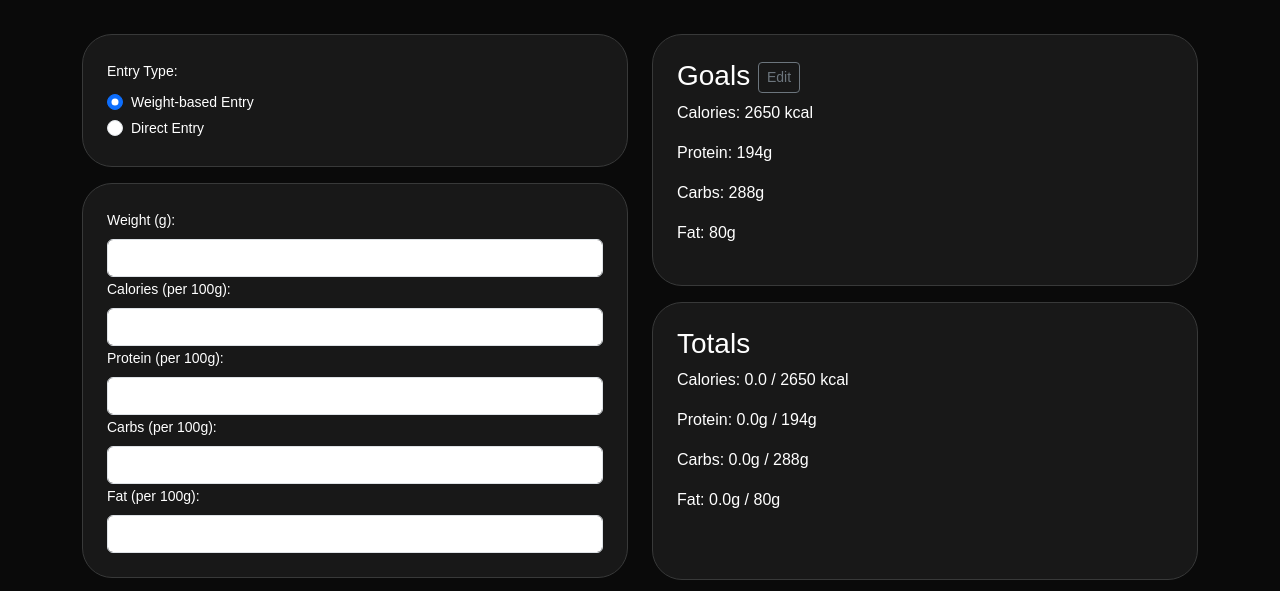
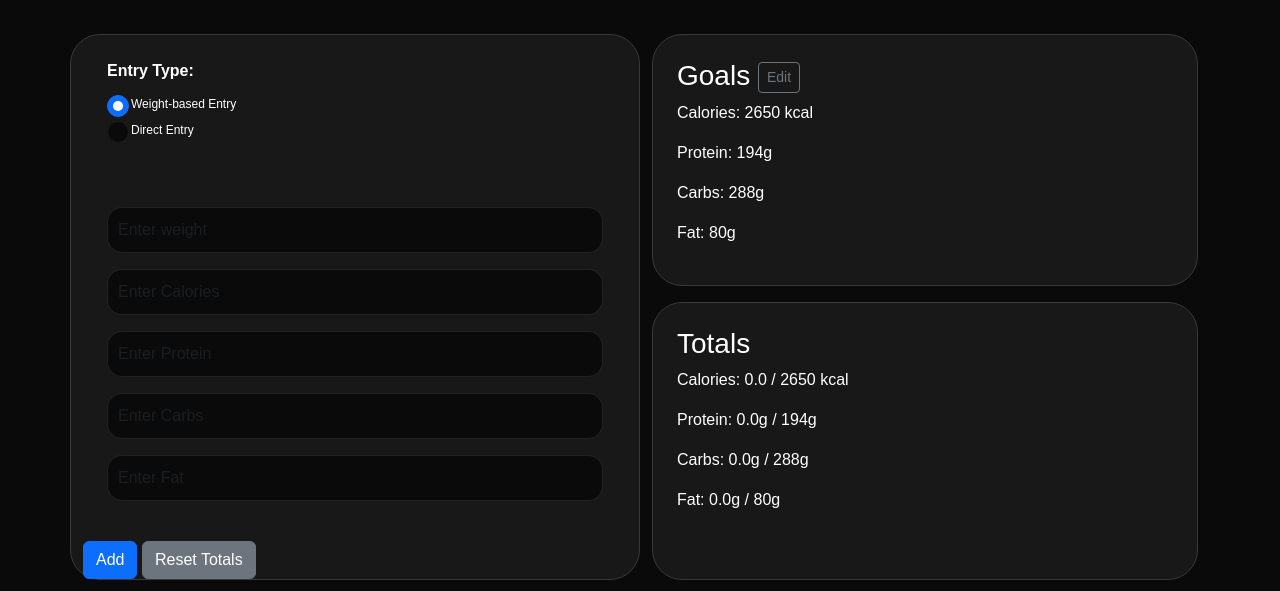
Before and after one commit to beridzejr/cal, a plain HTML site: page index.html in a window 1280 px wide. Shown: the part 72-663 px from the top of the page. Drawn offline with nearby package versions, Linux system fonts and the light colour scheme.

Commit message:
Merge remote-tracking branch 'origin/main'

```diff
--- a/index.html
+++ b/index.html
@@ -3,18 +3,18 @@
 <head>
     <meta charset="UTF-8">
     <meta name="viewport" content="width=device-width, initial-scale=1.0">
-    <title>Africa</title>
+    <title>Bozebis Jinaze</title>
     <link href="https://cdn.jsdelivr.net/npm/bootstrap@5.3.2/dist/css/bootstrap.min.css" rel="stylesheet" integrity="sha384-T3c6CoIi6uLrA9TneNEoa7RxnatzjcDSCmG1MXxSR1GAsXEV/Dwwykc2MPK8M2HN" crossorigin="anonymous">
     <link rel="stylesheet" href="style.css">
 </head>
 <body>
 <div class="container">
-    <h1 class="mt-4 mb-5 text-white text-center fs-3 fw-bold">AF RI CA</h1>
+    <h1 class="mt-4 mb-5 text-white text-center fs-3 fw-bold user-select-none">🏋🏾‍♂️ GA MI TRA KET 🏋🏾‍♂️</h1>
 
     <div class="row">
-        <div class="col-md-6">
-            <div class="mb-3 bg-content p-4">
-                <label class="form-label">Entry Type:</label>
+        <div class="col-md-6 bg-content">
+            <div class="mb-3 p-4">
+                <label class="form-label fw-bold fs-6">Entry Type:</label>
                 <div class="form-check">
                     <input class="form-check-input" type="radio" name="entryType" id="weightEntry" value="weight" checked>
                     <label class="form-check-label" for="weightEntry">
@@ -29,17 +29,17 @@
                 </div>
             </div>
 
-            <div id="weightInputs" class="mb-3 bg-content p-4">
-                <label for="foodWeight" class="form-label">Weight (g):</label>
-                <input type="number" class="form-control" id="foodWeight">
+            <div id="weightInputs" class="mb-3 p-4 xxj jer">
+                <label for="foodWeight" class="form-label" >Weight (g):</label>
+                <input type="number" class="form-control" id="foodWeight" placeholder="Enter weight">
                 <label for="foodKcal" class="form-label">Calories (per 100g):</label>
-                <input type="number" class="form-control" id="foodKcal">
+                <input type="number" class="form-control" id="foodKcal" placeholder="Enter Calories">
                 <label for="foodProtein" class="form-label">Protein (per 100g):</label>
-                <input type="number" class="form-control" id="foodProtein">
+                <input type="number" class="form-control" id="foodProtein" placeholder="Enter Protein">
                 <label for="foodCarbs" class="form-label">Carbs (per 100g):</label>
-                <input type="number" class="form-control" id="foodCarbs">
+                <input type="number" class="form-control" id="foodCarbs" placeholder="Enter Carbs">
                 <label for="foodFat" class="form-label">Fat (per 100g):</label>
-                <input type="number" class="form-control" id="foodFat">
+                <input type="number" class="form-control" id="foodFat" placeholder="Enter Fat">
             </div>
 
             <div id="directInputs" class="mb-3 bg-content p-4" style="display: none;">
--- a/style.css
+++ b/style.css
@@ -19,8 +19,29 @@ body {
     color: white;
 }
 
+.form-check-label{
+    font-size: 12px !important;
+}
+
+.xxj{
+    gap: 1rem;
+    display: flex;
+    flex-direction: column;
+}
+
 .bg-content label{
     font-size: 14px;
+}
+
+.jer label{
+    display: none;
+}
+
+.bg-content input{
+    background-color: rgb(10, 10, 10);
+    border: 1px solid rgba(56, 57, 57, 0.31);
+    border-radius: 15px;
+    padding: 10px;
 }
 
 .fixed-height {
```
